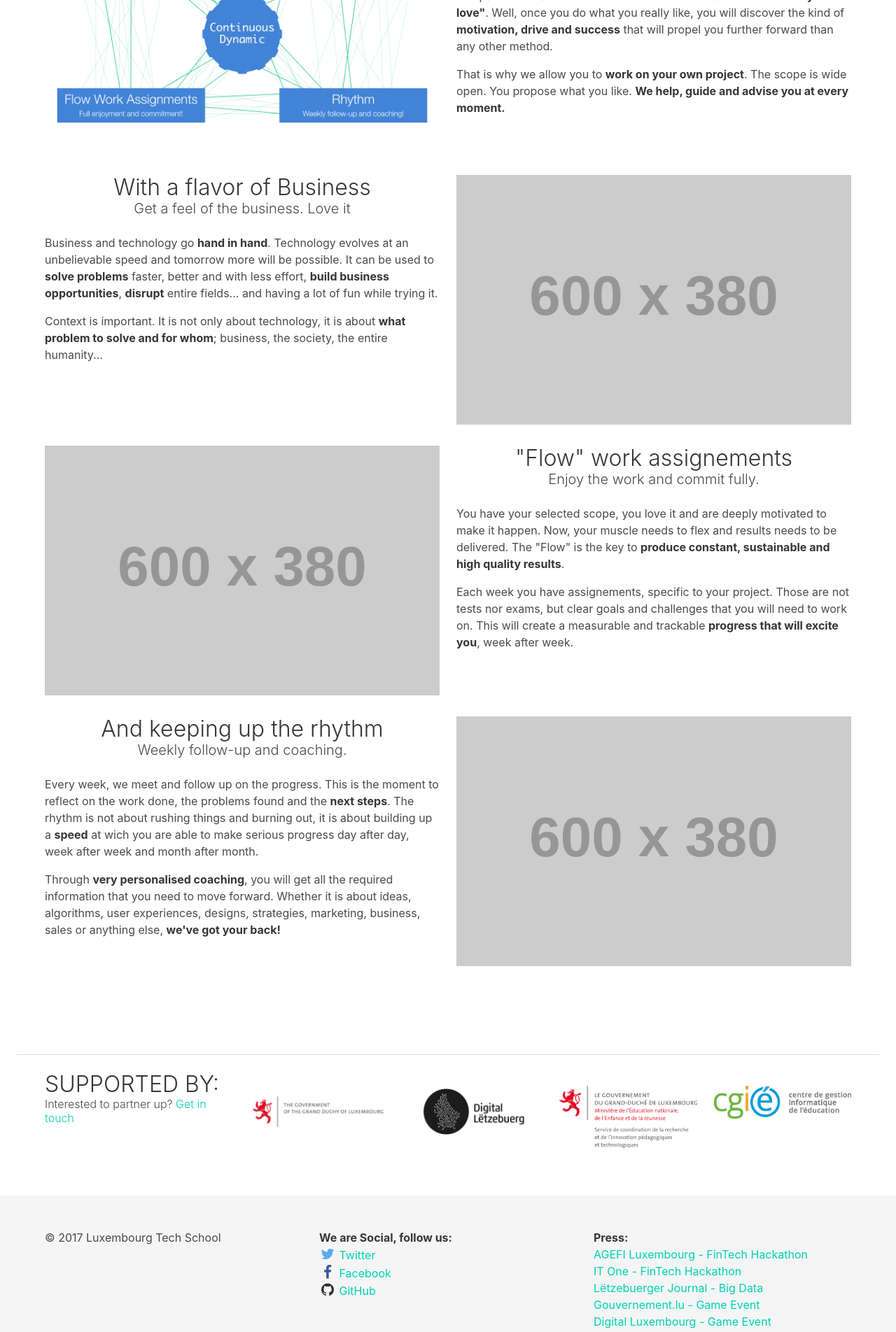
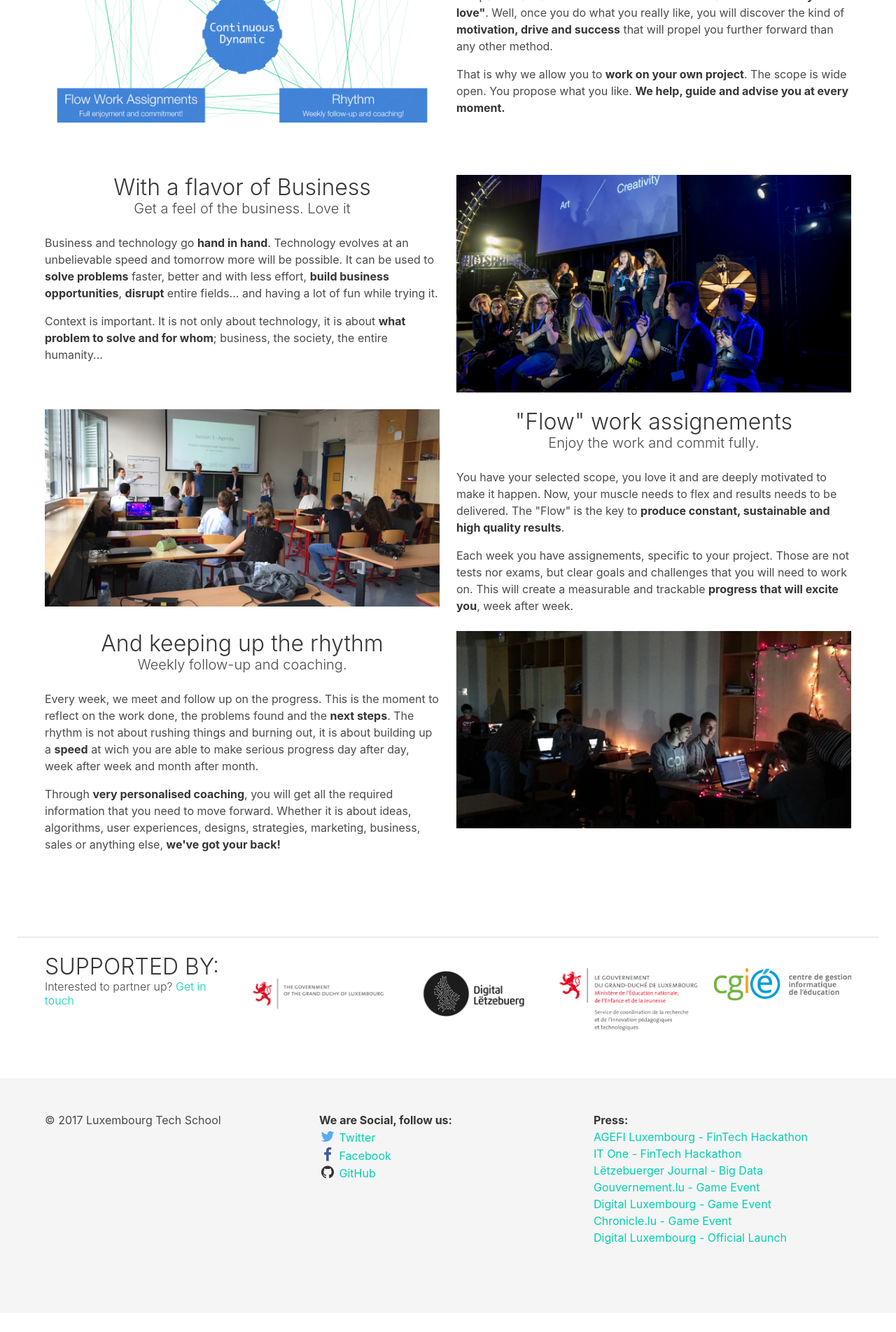
Before and after one commit to LuxembourgTechSchool/luxembourgtechschool.github.io, a Jekyll site: the page built from index.html, in a window 1280 px wide. Shown: the part 3851-5755 px from the top of the page at 70% size. Built offline with Jekyll 4.4.1, drawn with Linux system fonts in a browser that asks for light colours; comment, search, counter and statistics services are not loaded; after the commit the page ends 5728 px from its top, so only the background shows below that.

```diff
--- a/index.html
+++ b/index.html
@@ -291,7 +291,7 @@ layout: default
     <div class="columns">
 
       <div class="column has-text-centered">
-        <img src="{{ site.github.url }}/images/methodology.png" alt="" class="image">
+        <img class="image" src="{{ site.github.url }}/images/methodology.png" alt="">
       </div>
       <div class="column">
         <h1 class="title has-text-centered">Open Scope Selection</h1>
@@ -318,7 +318,7 @@ layout: default
         </div>
       </div>
       <div class="column has-text-centered">
-        <img src="http://via.placeholder.com/600x380" alt="">
+        <img class="image" src="{{ site.github.url }}/images/ictspring-1.jpg" alt="">
       </div>
 
     </div> <!-- columns -->
@@ -326,7 +326,7 @@ layout: default
     <div class="columns">
 
       <div class="column has-text-centered">
-        <img src="http://via.placeholder.com/600x380" alt="">
+        <img class="image" src="{{ site.github.url }}/images/project-selection.jpg" alt="">
       </div>
       <div class="column">
         <h1 class="title has-text-centered">"Flow" work assignements</h1>
@@ -350,7 +350,7 @@ layout: default
         </div>
       </div>
       <div class="column has-text-centered">
-        <img src="http://via.placeholder.com/600x380" alt="">
+        <img class="image" src="{{ site.github.url }}/images/project-work.jpg" alt="">
       </div>
 
     </div> <!-- columns -->
```
Also changed, not shown: thankyou.html (+10 -8 lines), images/ictspring-1.jpg (added), images/project-selection.jpg (added), images/project-work.jpg (added).
